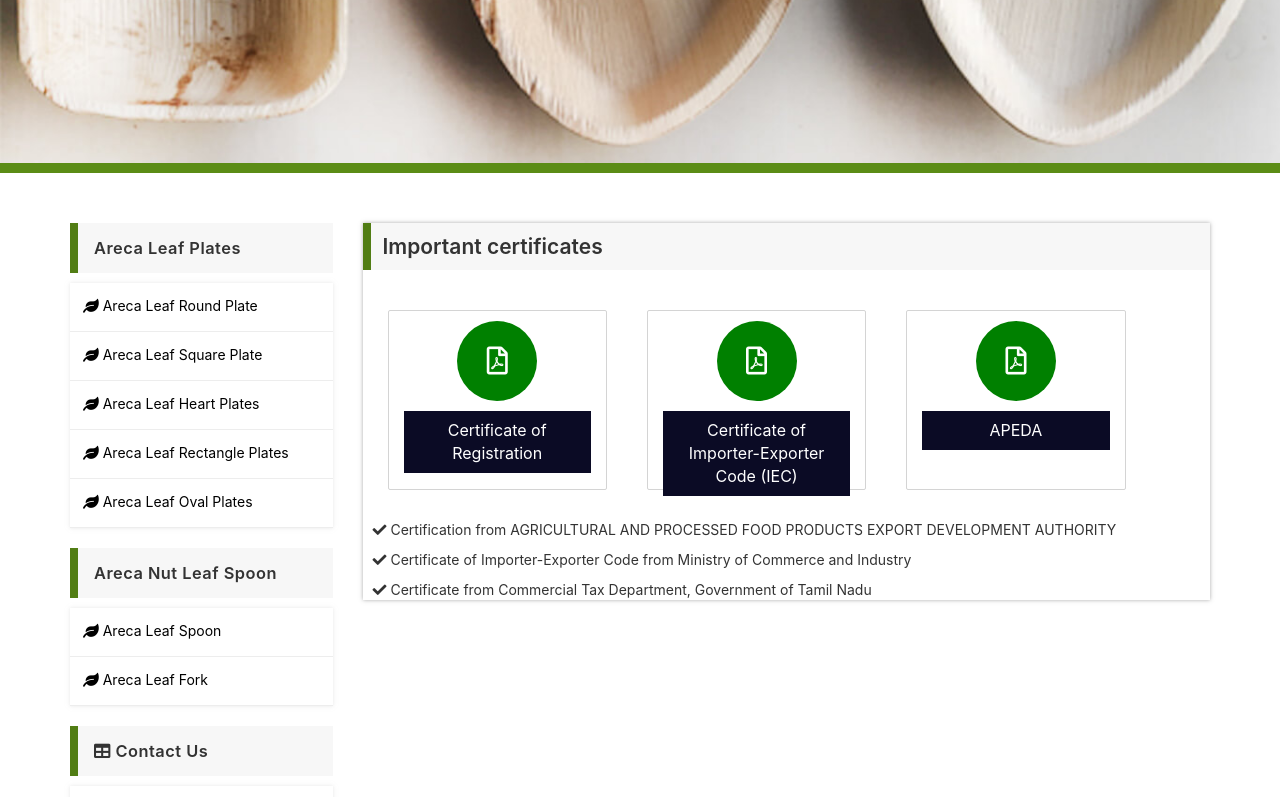
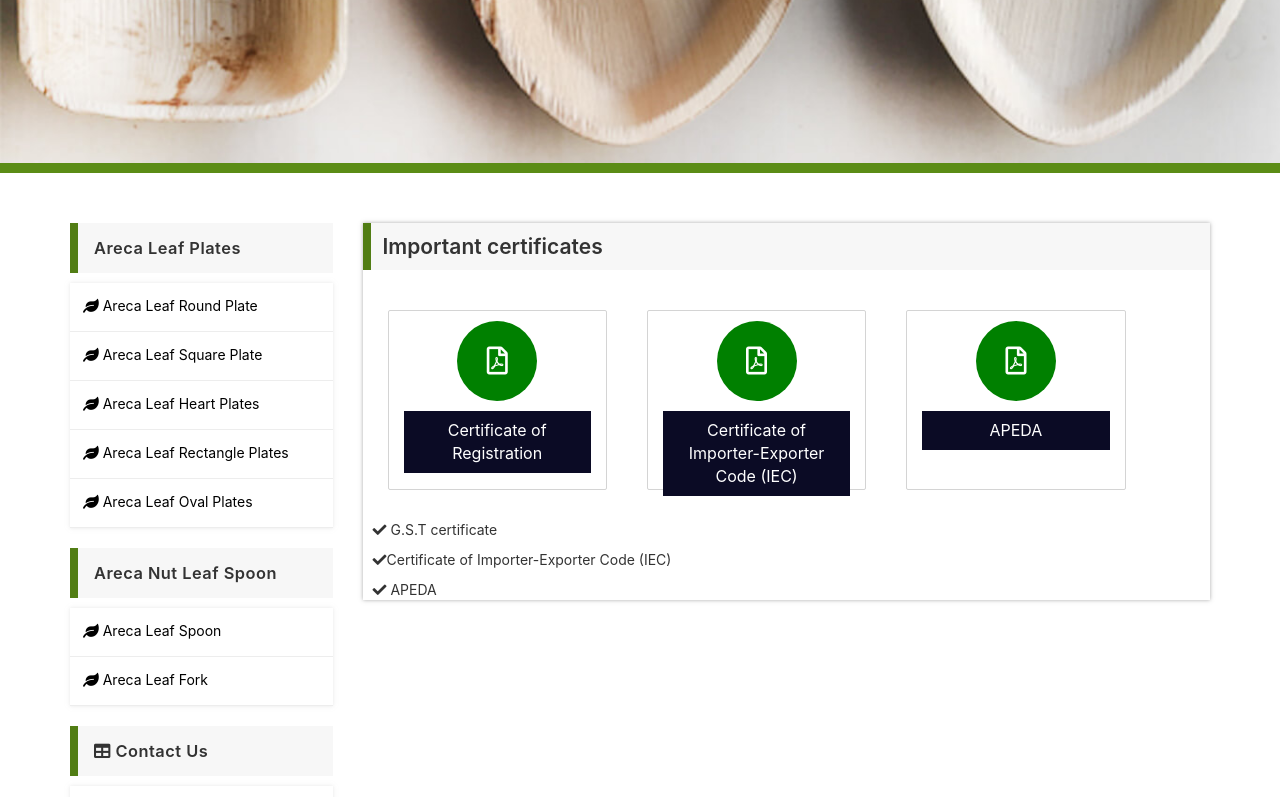
Before and after one commit to jprateek07/arcea-leaf, a React (Create React App) app: page /certificate in a window 1280 px wide. Shown: the part 358-1155 px from the top of the page. Built offline with nearby package versions, Linux system fonts and the light colour scheme.

Commit message:
updated content

```diff
--- a/src/components/certificate.jsx
+++ b/src/components/certificate.jsx
@@ -60,9 +60,9 @@ function Certificate(props) {
                                     </div>
                                 </div>
                                 <div className="certificate-content">
-                                    <p><i class="fas fa-check"></i> Certification from AGRICULTURAL AND PROCESSED FOOD PRODUCTS EXPORT DEVELOPMENT AUTHORITY</p>
-                                    <p><i class="fas fa-check"></i> Certificate of Importer-Exporter Code from Ministry of Commerce and Industry</p>
-                                    <p><i class="fas fa-check"></i> Certificate from Commercial Tax Department, Government of Tamil Nadu</p>
+                                    <p><i class="fas fa-check"></i> G.S.T certificate</p>
+                                    <p><i class="fas fa-check"></i>Certificate of Importer-Exporter Code (IEC)</p>
+                                    <p><i class="fas fa-check"></i> APEDA</p>
                                 </div>
                             </div>
                         </div>
```
